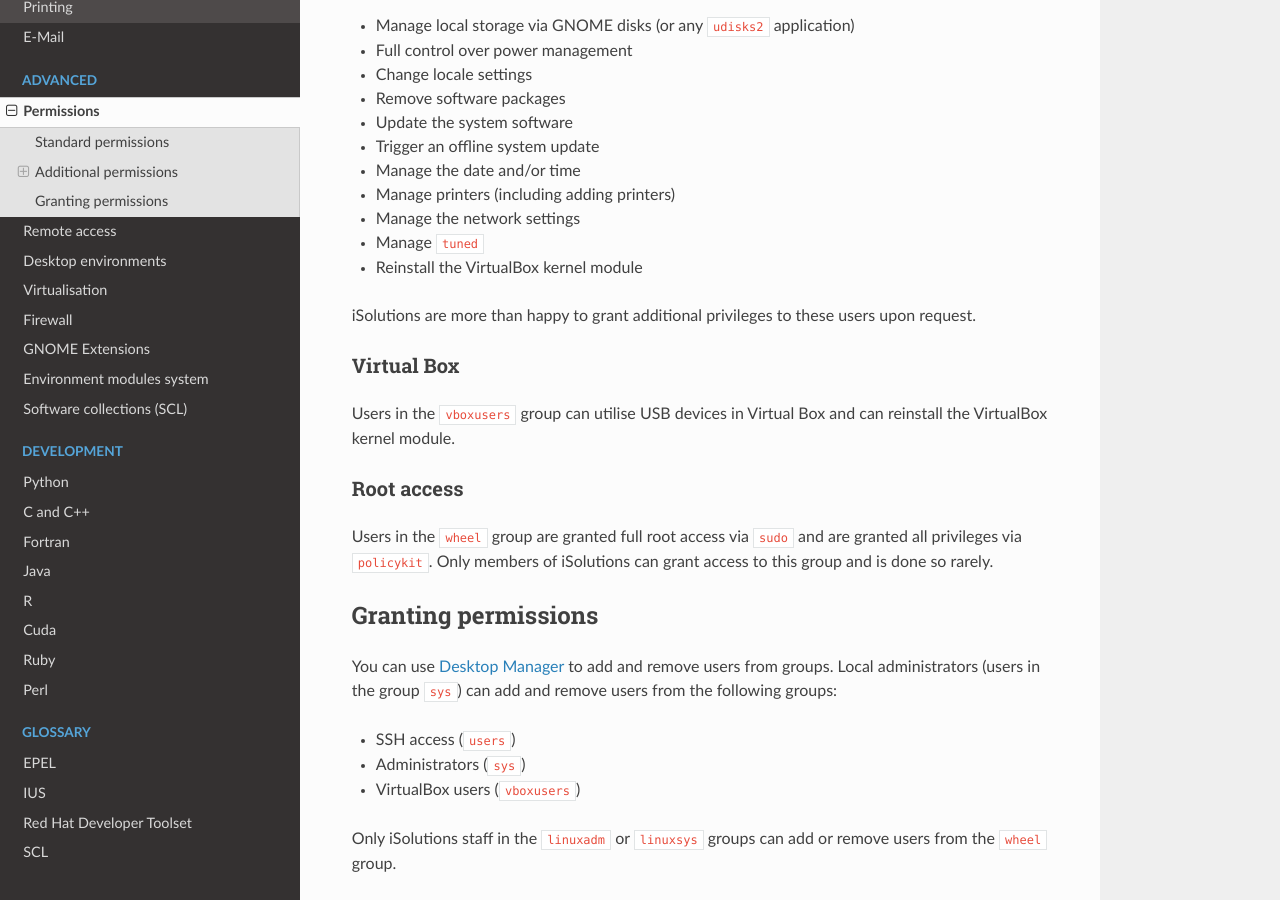
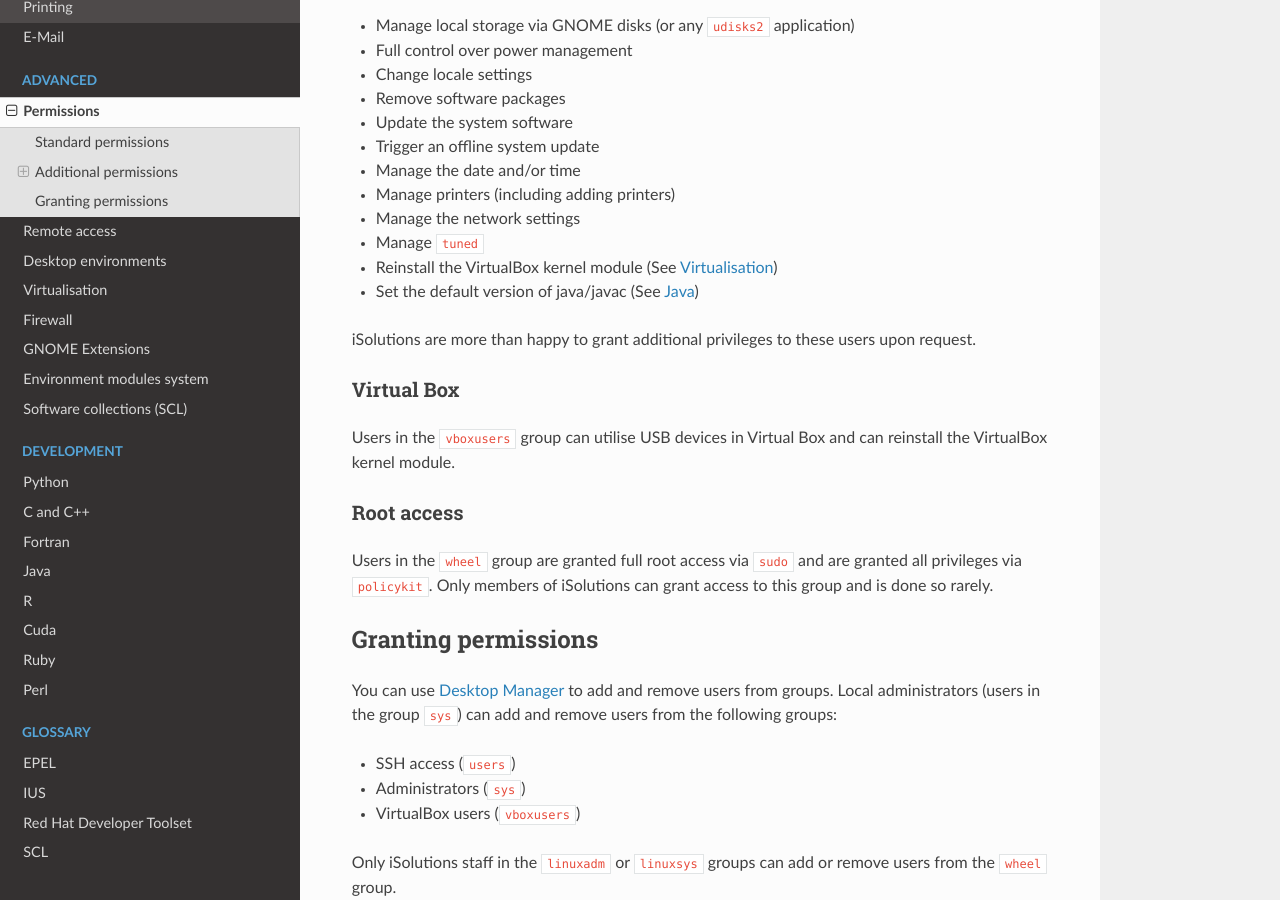
Before and after one commit to southampton/linuxdesktopdocs, a Sphinx documentation site: the page built from docs/permissions.rst, in a window 1280 px wide and 900 px high, scrolled down 1067 px. Built offline with Sphinx 7.4.7 and the Read the Docs theme 2.0.0, drawn with Linux system fonts in a browser that asks for light colours.

Commit message:
small update to perms

```diff
--- a/docs/permissions.rst
+++ b/docs/permissions.rst
@@ -54,7 +54,8 @@ They are also granted permissions via ``PolicyKit`` to do the following:
 - Manage printers (including adding printers)
 - Manage the network settings
 - Manage ``tuned``
-- Reinstall the VirtualBox kernel module
+- Reinstall the VirtualBox kernel module (See :doc:`virtualisation`)
+- Set the default version of java/javac (See :doc:`java`)
 
 iSolutions are more than happy to grant additional privileges to these users
 upon request.
```
